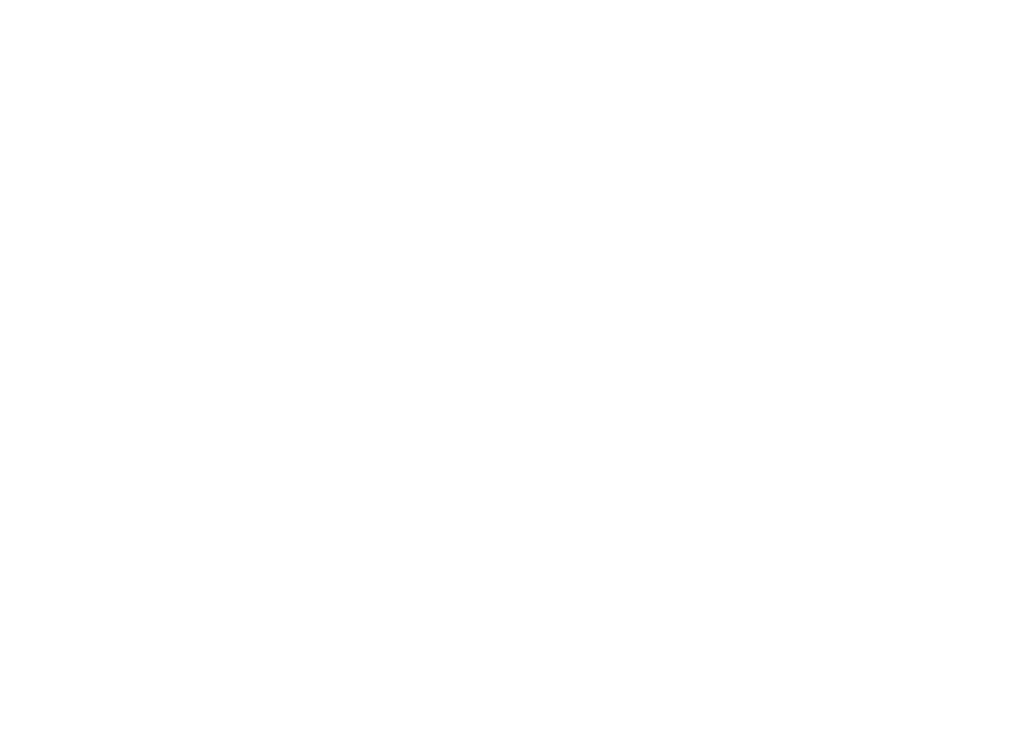
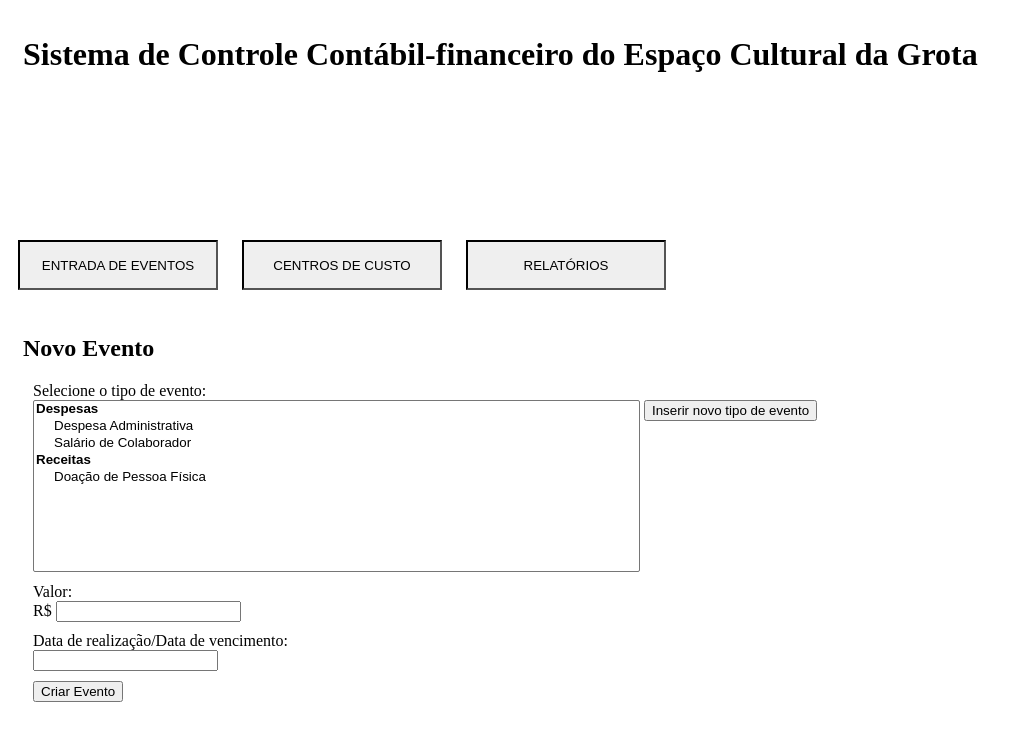
Before and after one commit to fgiongo/grota, a PHP site: page / in a window 1280 px wide. Before the commit the part shown is empty. Shown: the top 741 px of the page, without its empty margins (0-1022 px from the left). Run offline with PHP 8.4, Linux system fonts and the light colour scheme.

Commit message:
Migração para PHP

```diff
--- a/index.php
+++ b/index.php
@@ -1 +1,3 @@
 <?php
+
+include "input-de-eventos.php";
--- a/input-de-eventos.html
+++ b/input-de-eventos.php
@@ -3,7 +3,7 @@
     <head>
         <meta charset="utf-8">
         <title>Input de Eventos</title>
-        <link rel="stylesheet" href="inputdeeventos.css">
+        <link rel="stylesheet" href="input-de-eventos.css">
     </head>
     <body>
 
@@ -66,6 +66,6 @@
             </form>
         </div>
 
-        <script src="inputdeeventos.js"></script>
+        <script src="input-de-eventos.js"></script>
     </body>
 </html>
```
